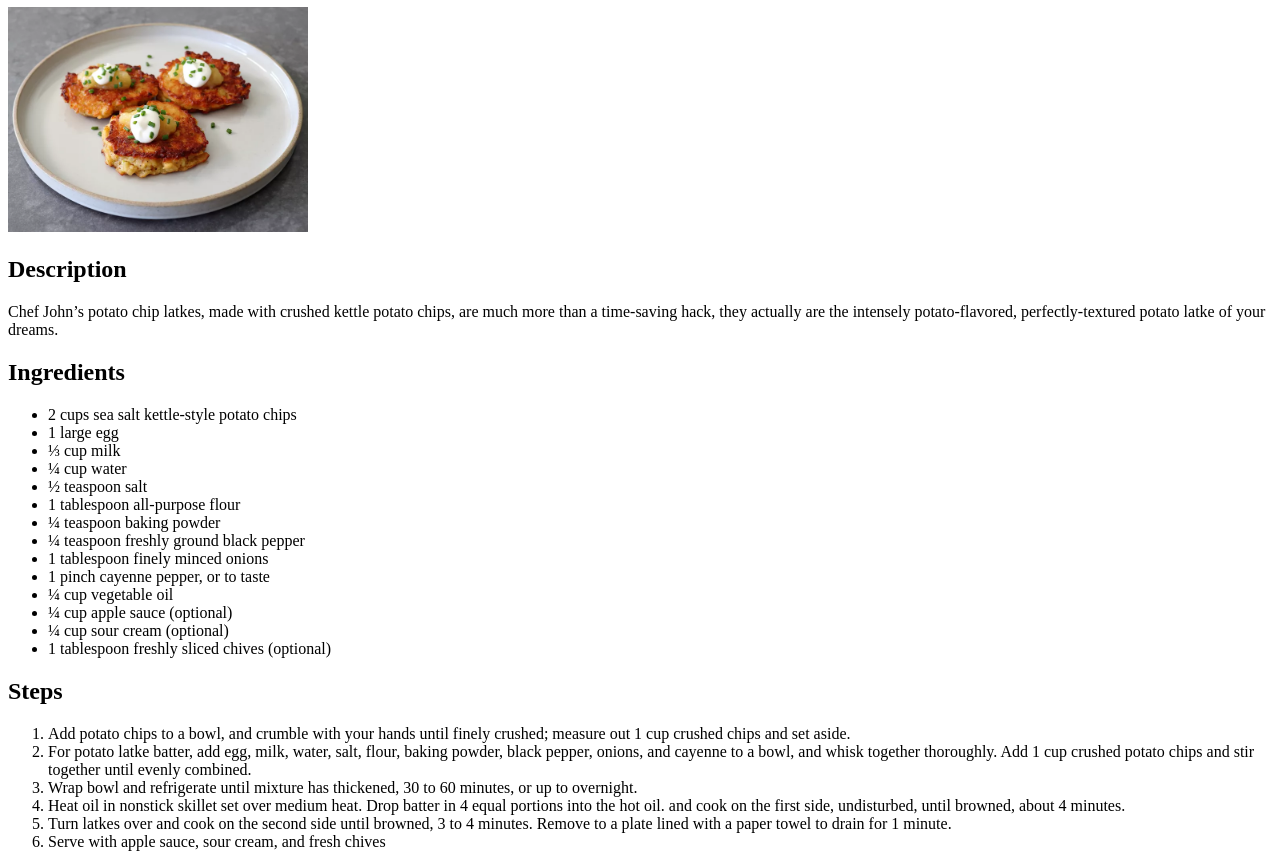
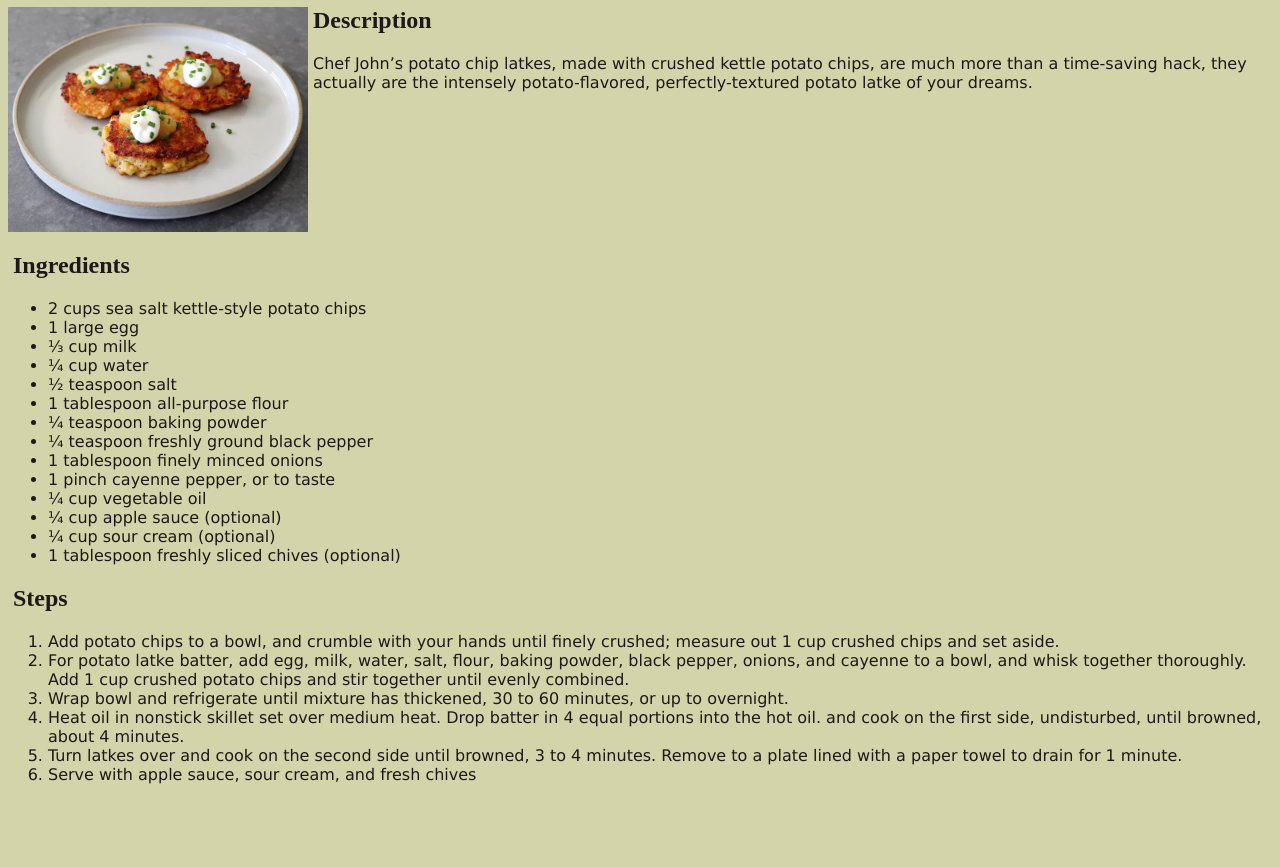
Before and after one commit to Lund-Michael/odin-recipes, a plain HTML site: page recipes/potato_chip_latkes.html in a window 1280 px wide. Shown: the part 73-940 px from the top of the page. After the commit the page ends 873 px from the top, so only its background shows below. Drawn offline with Linux system fonts and the light colour scheme.

Commit message:
Reference style.css and Add divs for css
Add div to description to have it align right.
Add div to recipe to have it align left.

```diff
--- a/recipes/potato_chip_latkes.html
+++ b/recipes/potato_chip_latkes.html
@@ -3,16 +3,20 @@
   <Head>
     <meta charset="UTF-8">
     <Title>Potato Chip Latkes</Title>
+    <link rel="stylesheet" href="../style.css">
   </Head>
   <body>
     <h1>Potato Chip Latkes</h1>
     <img src="../Images/potato_chip_latkes.webp" width="300px">
+    <div class="Description">
       <h2>Description</h2>
       <p>
         Chef John’s potato chip latkes, made with crushed kettle potato chips,
         are much more than a time-saving hack, they actually are the intensely
         potato-flavored, perfectly-textured potato latke of your dreams.
       </p>
+    </div>
+    <div class="Recipe">
       <h2>Ingredients</h2>
       <ul>
         <li>2 cups sea salt kettle-style potato chips</li>
@@ -59,5 +63,6 @@
           Serve with apple sauce, sour cream, and fresh chives
         </li>
       </ol>
+    </div>
   </body>
 </html>
```
Lines whose indentation alone changed are shown as unchanged.
